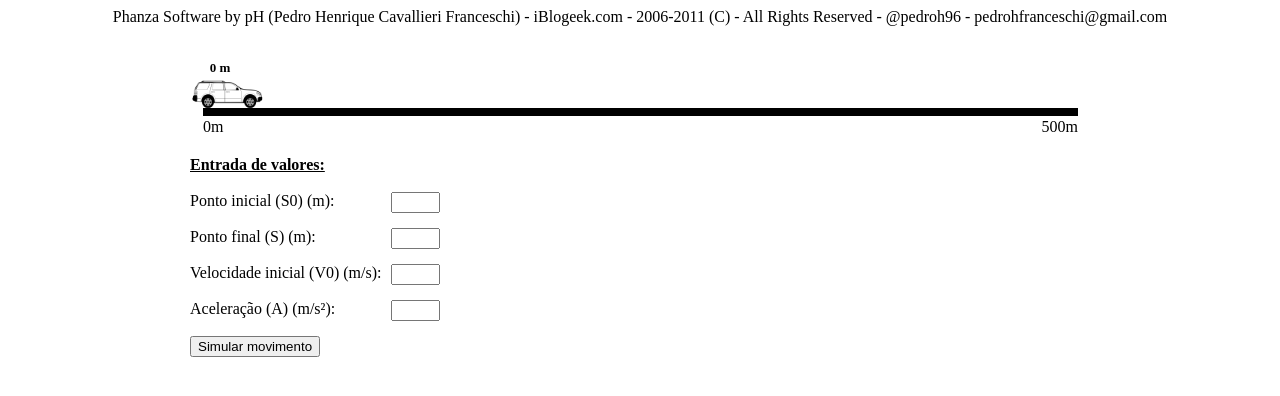
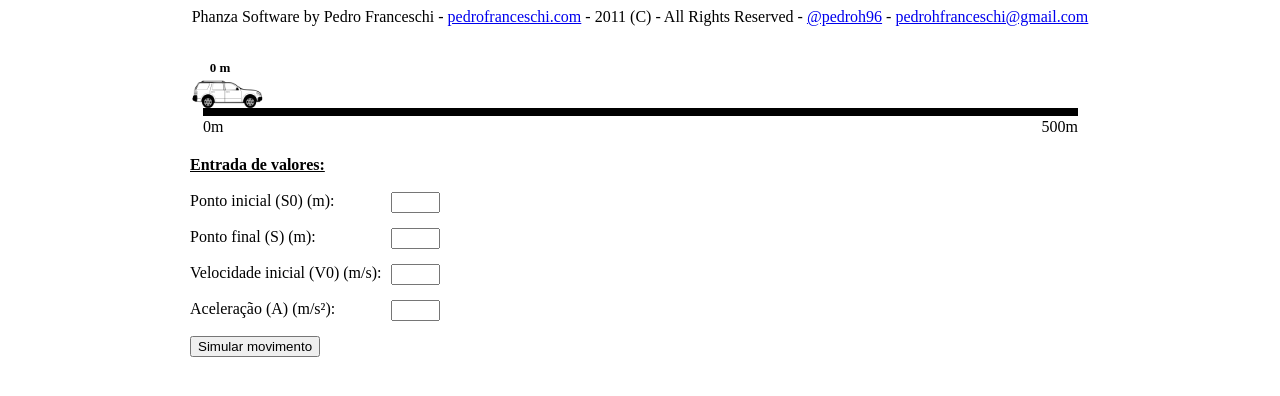
Before and after one commit to pedrofranceschi/Phanza, a plain HTML site: page index.html in a window 1280 px wide. Drawn offline with Linux system fonts and the light colour scheme.

Commit message:
Changed credits header and links

```diff
--- a/index.html
+++ b/index.html
@@ -7,7 +7,7 @@
 		<title>Phanza</title>
 	</head>
 	<body>
-		<div align="center">Phanza Software by pH (Pedro Henrique Cavallieri Franceschi) - iBlogeek.com - 2006-2011 (C) - All Rights Reserved - @pedroh96 - pedrohfranceschi@gmail.com</div>
+		<div align="center">Phanza Software by Pedro Franceschi - <a href="http://pedrofranceschi.com/" target="_blank">pedrofranceschi.com</a> - 2011 (C) - All Rights Reserved - <a href="http://twitter.com/pedroh96" target="_blank">@pedroh96</a> - <a href="mailto:pedrohfranceschi@gmail.com">pedrohfranceschi@gmail.com</a></div>
 		<div id="content_view">
 			<div id="simulation_view">
 				<div id="car_object">
```
Also changed, not shown: 1 other file.
